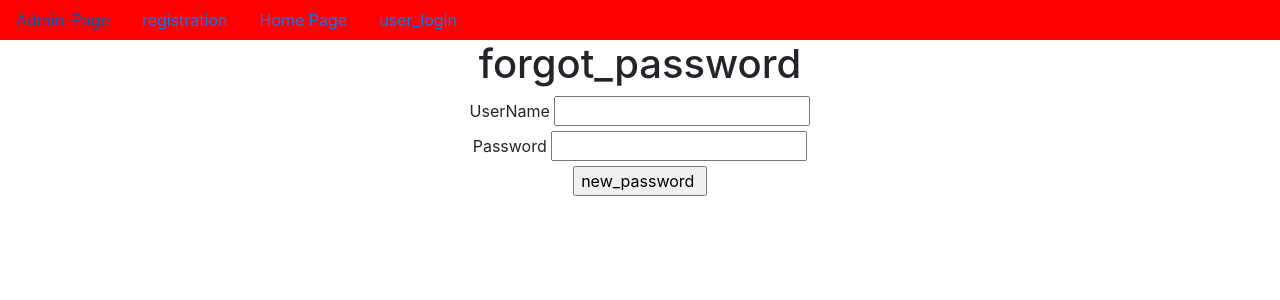
After one commit to shahidashahii/User_registrations, a Django app: page /forgot_password/ in a window 1280 px wide. The commit adds this page. Shown: the top 300 px of the page. Run offline with Django 4.2, Linux system fonts and the light colour scheme.

Commit message:
first commit

```diff
--- a/app/views.py
+++ b/app/views.py
@@ -75,13 +75,40 @@ def user_logout(request):
 
     return render(request,'user_login.html')
 
+
 @login_required
+
 def display_profile(request):
     username=request.session.get('username')
     UO=User.objects.get(username=username)
+
     PO=Profile.objects.get(username=UO)
-
     d={'UO':UO,'PO':PO}
 
+    return render(request,'display_profile.html',d)
+@login_required
+def change_password(request):
+    if request.method=='POST':
+        pw=request.POST['pw']
+        username=request.session.get('username')
+        UO=User.objects.get(username=username)
+        UO.set_password(pw)
+        UO.save()
+        return HttpResponse('password is changed successfully')
 
-    return render(request,'display_profile.html',d)
+
+    return render(request,'change_password.html')
+
+def forgot_password(request):
+    if request.method=='POST':
+        UN=request.POST['un']
+        PW=request.POST['pw']
+        LUO=User.objects.filter(username=UN)
+        if LUO :
+            UO=LUO[0]
+            UO.set_password(PW)
+            UO.save()
+            return HttpResponse('password reset is set successfully')
+        else:
+            return HttpResponse('forgot password is set successfully')
+    return render(request,'forgot_password.html')
--- a/project35/urls.py
+++ b/project35/urls.py
@@ -25,7 +25,7 @@ urlpatterns = [
     path('user_login/',user_login,name='user_login'),
     path('user_logout/',user_logout,name='user_logout'),
     path('display_profile/',display_profile,name='display_profile'),
-
-
+    path('change_password/',change_password,name='change_password'),
+    path('forgot_password/',forgot_password,name='forgot_password'),
 
 ] +static(settings.MEDIA_URL,document_root=settings.MEDIA_ROOT)
--- a/templates/dummy.html
+++ b/templates/dummy.html
@@ -19,8 +19,15 @@
         <a href="{% url 'registration' %}" class="nav-link">registration</a>
         <a href="{% url 'home' %}" class="nav-link">Home Page</a>
 
-        {% if user.is_authenticated %}
+          {% if user.is_authenticated %}
         <a href="{% url 'user_logout' %}" class="nav-link">user_logout</a>
+        <a href="{% url 'display_profile' %}" class="nav-link">display_profile</a>
+
+        <a href="{% url 'change_password' %}" class="nav-link">change_password</a>
+
+
+
+
         {% else %}
         <a href="{% url 'user_login' %}" class="nav-link">user_login</a>
         {% endif %}
--- /dev/null
+++ b/templates/forgot_password.html
@@ -0,0 +1,20 @@
+{% extends 'dummy.html' %}
+{% block title %}
+    <title>forgot_password</title>
+{% endblock %}
+
+{% block body_block %}
+    <h1>forgot_password</h1>
+    <form method="POST">
+        {% csrf_token %}
+
+        <label for="un">UserName</label>
+        <input type="text" name="un" id="un"><br>
+        <label for="pw">Password</label>
+        <input type="password" name="pw" id="pw"><br>
+
+        <input type="submit" value="new_password ">
+
+    </form>
+
+{% endblock %}
--- a/templates/user_login.html
+++ b/templates/user_login.html
@@ -16,9 +16,10 @@
             <label for="password">password:</label>
             <input type="password" name="password" id="password"><br>
 
-            <input type="submit" value="user_login" class="btn btn-primary">
+            <input type="submit" value="user_login" class="btn btn-primary"><br><br>
 
 
+            <a href="{% url 'forgot_password' %}">Forgot_Password</a>
 
 
 
```
Also changed, not shown: templates/change_password.html (+5 -5 lines), db.sqlite3, media/flower_7_lgYcNaQ.jpg (added).
